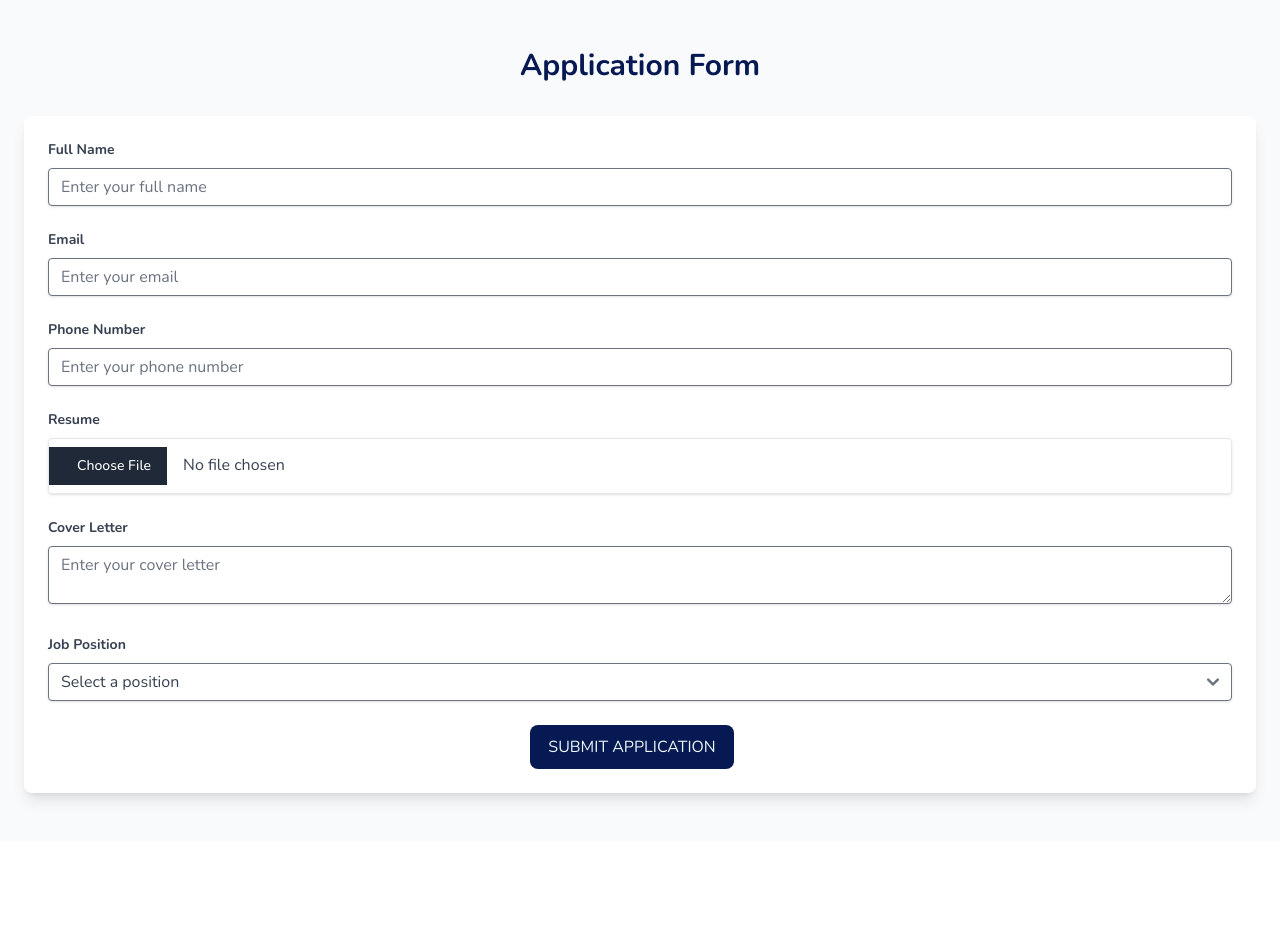
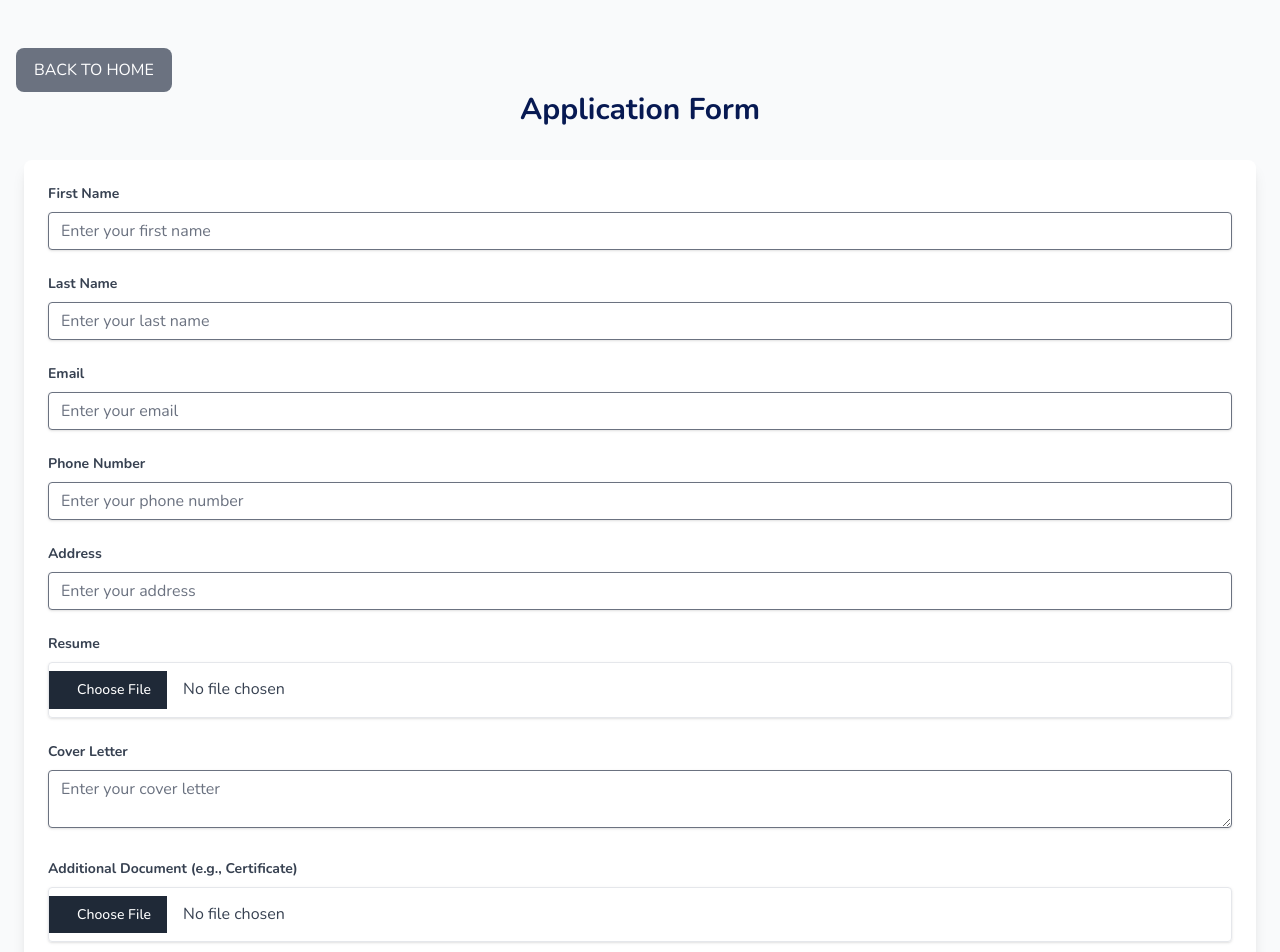
Before and after one commit to Abdulazizgr/SmartRecruit, a React (Vite) app: page /application-form in a window 1280 px wide. Shown: the top 952 px of the page. Before the commit the page ends 841 px from the top, so only its background shows below. Built offline with nearby package versions, Linux system fonts and the light colour scheme.

Commit message:
Added a route for the hr login to dashboard and Added the "GO BACK HOME " Button in the Apllication form

```diff
--- a/src/auth/authContext.jsx
+++ b/src/auth/authContext.jsx
@@ -21,7 +21,7 @@ export const AuthProvider = ({ children }) => {
             } else if (foundUser.role === 'Manager') {
                 navigate('/manager-page');
             } else if (foundUser.role === 'HR') {
-                navigate('/dashboard');
+                navigate('/dashboard_2');
             }
         } else {
             console.log("Login failed: Invalid username or password");
--- a/src/pages/User/ApplicationForm.jsx
+++ b/src/pages/User/ApplicationForm.jsx
@@ -3,11 +3,14 @@ import emailjs from 'emailjs-com';
 
 const ApplicationForm = () => {
   const [formData, setFormData] = useState({
-    fullName: '',
+    firstName: '',
+    lastName: '',
     email: '',
     phoneNumber: '',
+    address: '',
     resume: '',
     coverLetter: '',
+    additionalDocument: '',
     jobPosition: '',
   });
 
@@ -19,7 +22,8 @@ const ApplicationForm = () => {
   };
 
   const handleFileChange = (e) => {
-    setFormData((prevState) => ({ ...prevState, resume: e.target.files[0] }));
+    const { name, files } = e.target;
+    setFormData((prevState) => ({ ...prevState, [name]: files[0] }));
   };
 
   const handleSubmit = (e) => {
@@ -31,11 +35,14 @@ const ApplicationForm = () => {
     const userID = 'd_Qav9-GzQmZYbbzo';
 
     const templateParams = {
-      fullName: formData.fullName,
+      firstName: formData.firstName,
+      lastName: formData.lastName,
       email: formData.email,
       phoneNumber: formData.phoneNumber,
-      resume: formData.resume.name, // Only sending the name of the file
+      address: formData.address,
+      resume: formData.resume.name,
       coverLetter: formData.coverLetter,
+      additionalDocument: formData.additionalDocument.name,
       jobPosition: formData.jobPosition,
     };
 
@@ -48,11 +55,14 @@ const ApplicationForm = () => {
 
         // Reset form data
         setFormData({
-          fullName: '',
+          firstName: '',
+          lastName: '',
           email: '',
           phoneNumber: '',
+          address: '',
           resume: '',
           coverLetter: '',
+          additionalDocument: '',
           jobPosition: '',
         });
       })
@@ -65,6 +75,13 @@ const ApplicationForm = () => {
 
   return (
     <section id="application-form" className="bg-[#F9FAFB] py-12">
+      <button
+        type="button"
+        className="uppercase py-2 px-4 rounded-lg bg-gray-500 border-2 border-transparent text-white text-md ml-4 hover:bg-gray-700"
+        onClick={() => (window.location.href = '/')}
+      >
+        Back to Home
+      </button>
       <div className="container mx-auto px-6">
         <h2 className="text-3xl font-bold text-center text-[#071952] mb-8">
           Application Form
@@ -74,16 +91,30 @@ const ApplicationForm = () => {
             {/* Form fields */}
             <div className="mb-6">
               <label className="block text-gray-700 text-sm font-bold mb-2">
-                Full Name
+                First Name
               </label>
               <input
                 className="shadow appearance-none border rounded w-full py-2 px-3 text-gray-700 leading-tight focus:outline-none focus:shadow-outline"
                 type="text"
-                name="fullName"
-                value={formData.fullName}
+                name="firstName"
+                value={formData.firstName}
                 onChange={handleChange}
                 required
-                placeholder="Enter your full name"
+                placeholder="Enter your first name"
+              />
+            </div>
+            <div className="mb-6">
+              <label className="block text-gray-700 text-sm font-bold mb-2">
+                Last Name
+              </label>
+              <input
+                className="shadow appearance-none border rounded w-full py-2 px-3 text-gray-700 leading-tight focus:outline-none focus:shadow-outline"
+                type="text"
+                name="lastName"
+                value={formData.lastName}
+                onChange={handleChange}
+                required
+                placeholder="Enter your last name"
               />
             </div>
             <div className="mb-6">
@@ -116,6 +147,20 @@ const ApplicationForm = () => {
             </div>
             <div className="mb-6">
               <label className="block text-gray-700 text-sm font-bold mb-2">
+                Address
+              </label>
+              <input
+                className="shadow appearance-none border rounded w-full py-2 px-3 text-gray-700 leading-tight focus:outline-none focus:shadow-outline"
+                type="text"
+                name="address"
+                value={formData.address}
+                onChange={handleChange}
+                required
+                placeholder="Enter your address"
+              />
+            </div>
+            <div className="mb-6">
+              <label className="block text-gray-700 text-sm font-bold mb-2">
                 Resume
               </label>
               <input
@@ -138,6 +183,18 @@ const ApplicationForm = () => {
                 required
                 placeholder="Enter your cover letter"
               ></textarea>
+            </div>
+            <div className="mb-6">
+              <label className="block text-gray-700 text-sm font-bold mb-2">
+                Additional Document (e.g., Certificate)
+              </label>
+              <input
+                className="shadow appearance-none border rounded w-full py-2 px-3 text-gray-700 leading-tight focus:outline-none focus:shadow-outline"
+                type="file"
+                name="additionalDocument"
+                onChange={handleFileChange}
+                required
+              />
             </div>
             <div className="mb-6">
               <label className="block text-gray-700 text-sm font-bold mb-2">
```
